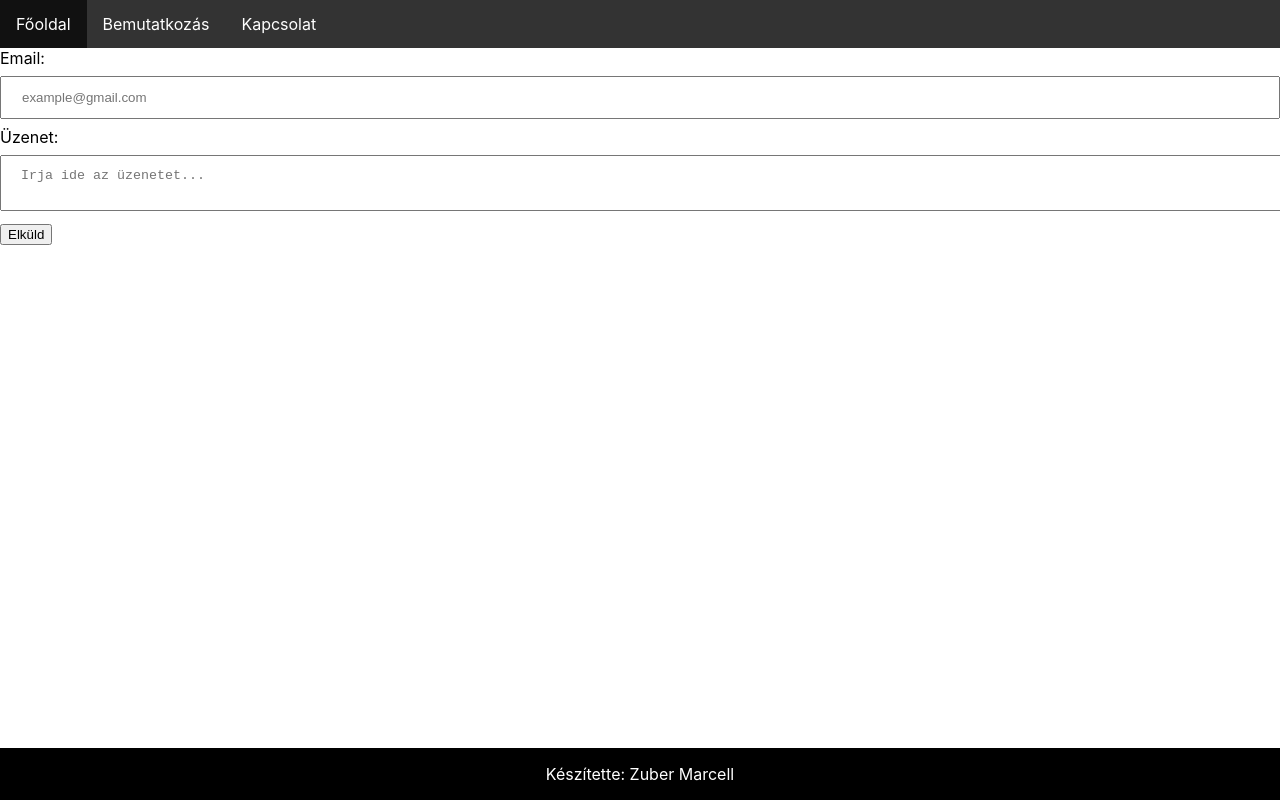
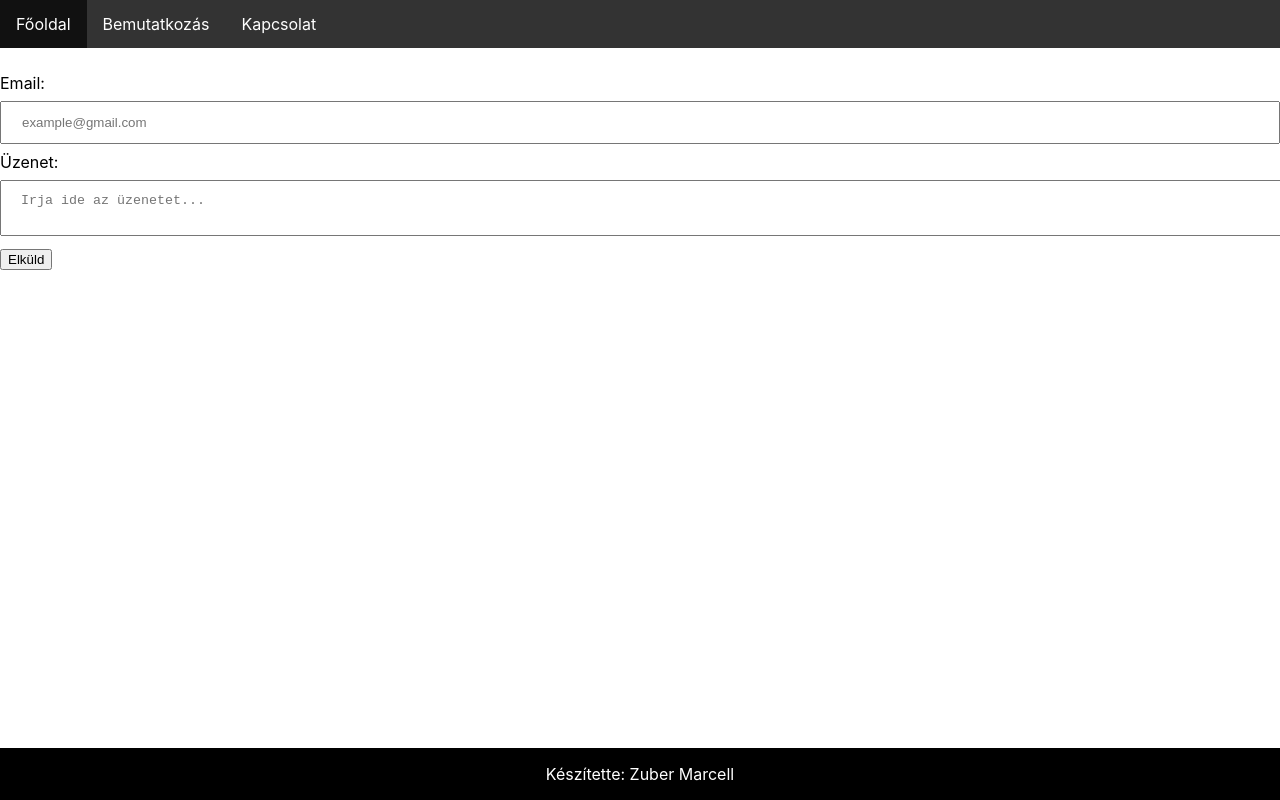
Before and after one commit to zmarc3ll/oraifeladat_gyakorlas_react, a React (Create React App) app: page /kapcsolat in a window 1280 px wide. Shown: the top 800 px of the page. Built offline with nearby package versions, Linux system fonts and the light colour scheme.

Commit message:
div added and styled

```diff
--- a/src/App.css
+++ b/src/App.css
@@ -107,3 +107,7 @@ textarea {
   padding: 12px 20px;
   margin: 8px 0;
 }
+
+.container {
+  padding-top: 25px;
+}
--- a/src/components/pages/kapcsolat.tsx
+++ b/src/components/pages/kapcsolat.tsx
@@ -8,6 +8,7 @@ export default class Rolunk extends Component {
       }
     render() {
         return <>
+            <div className="container">
                 <form id="form" onSubmit={this.handleSubmit}>
                     <label htmlFor="email">Email:</label><br />
                     <input type="email" id="email" name="email" placeholder="example@gmail.com" required/><br />
@@ -15,6 +16,7 @@ export default class Rolunk extends Component {
                     <textarea name="message" form="form" id="message" placeholder="Irja ide az üzenetet..." required></textarea><br />
                     <input type="submit" value="Elküld" />
                 </form>
+            </div>
 
         </>
     }
```
Lines whose indentation alone changed are shown as unchanged.
